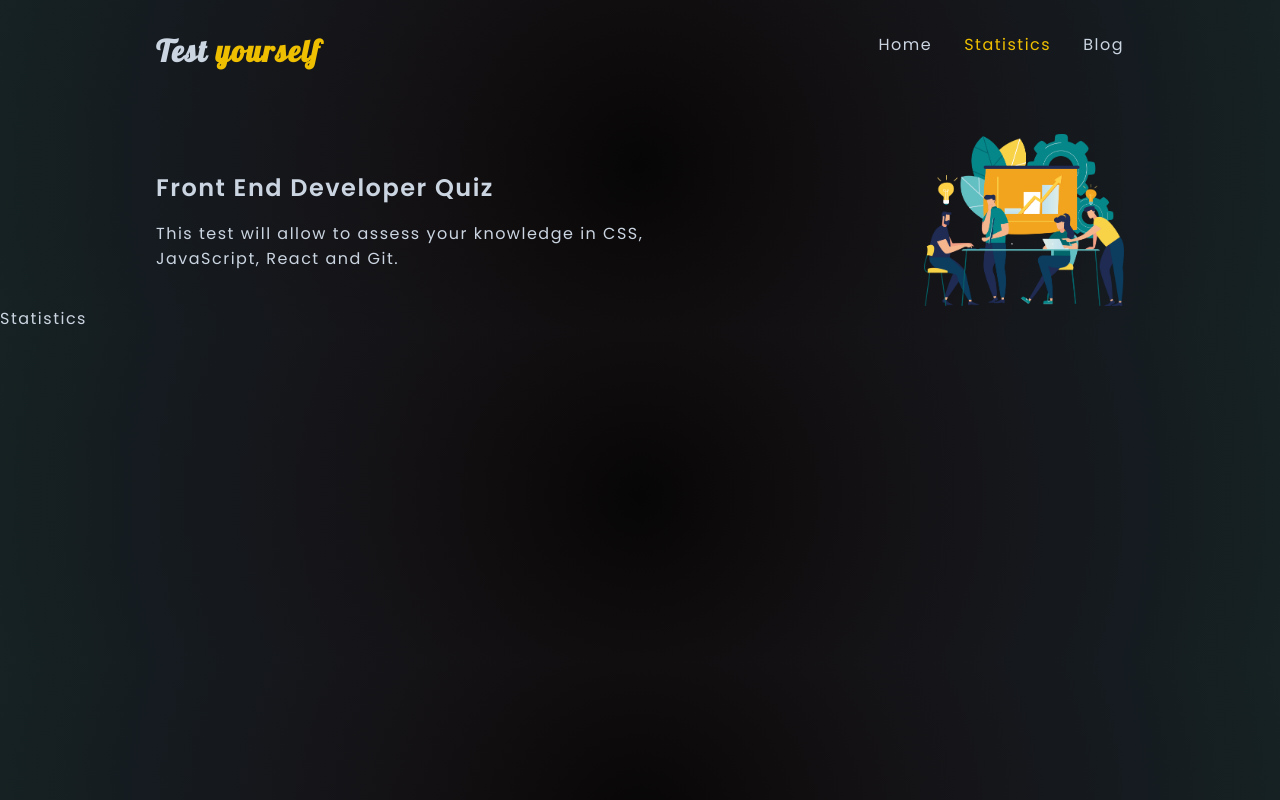
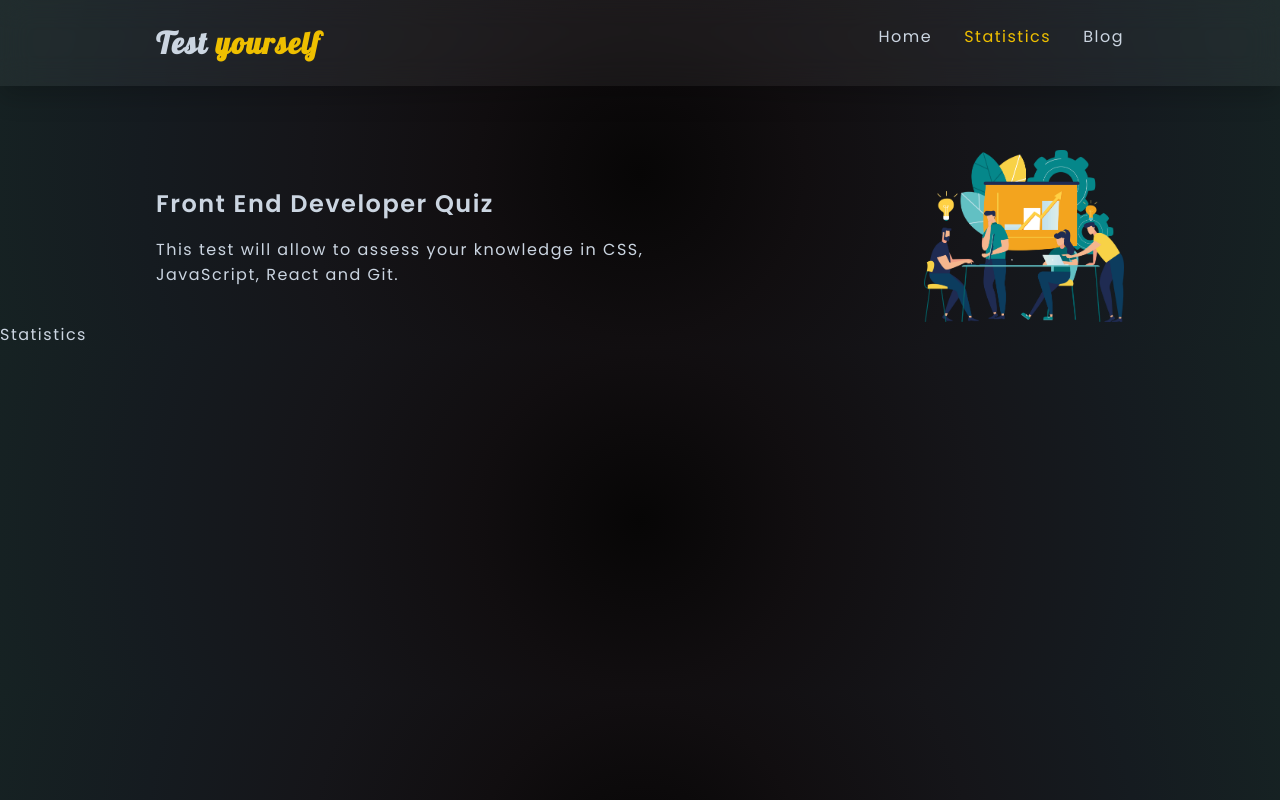
Before and after one commit to sifact/test-yourself, a React (Create React App) app: page /statistics in a window 1280 px wide. Built offline with nearby package versions, Linux system fonts and the light colour scheme.

Commit message:
Option added

```diff
--- a/package.json
+++ b/package.json
@@ -10,6 +10,7 @@
     "react-dom": "^18.2.0",
     "react-router-dom": "^6.4.2",
     "react-scripts": "5.0.1",
+    "react-toastify": "^9.0.8",
     "web-vitals": "^2.1.4"
   },
   "scripts": {
--- a/src/App.css
+++ b/src/App.css
@@ -29,6 +29,7 @@ body {
         #151b20,
         #162223
     );
+    /* background: #232323; */
 }
 
 html {
--- a/src/components/Header/Header.jsx
+++ b/src/components/Header/Header.jsx
@@ -5,10 +5,10 @@ import "./Header.css";
 
 const Header = () => {
     return (
-        <div className="container">
+        <div>
             <Navbar />
 
-            <div className="header__content">
+            <div className="header__content container">
                 <div className="header__text">
                     <h2>Front End Developer Quiz </h2>
                     <p>
--- a/src/components/Navbar/Navbar.css
+++ b/src/components/Navbar/Navbar.css
@@ -1,9 +1,19 @@
+.nav__wrapper {
+    padding-top: 1.5rem;
+    padding-bottom: 1.5rem;
+    background: rgba(255, 255, 255, 0.05);
+    box-shadow: 0 10px 25px rgba(0, 0, 0, 0.2);
+    backdrop-filter: blur(15px);
+    margin-bottom: 4rem;
+}
+
 nav {
     display: flex;
     justify-content: space-between;
     /* column-gap: 2rem; */
-    padding-top: 2rem;
-    margin-bottom: 4rem;
+    /* padding-top: 2rem; */
+    /* margin-bottom: 4rem; */
+    width: 100%;
 }
 
 .nav__title {
--- a/src/components/Navbar/Navbar.jsx
+++ b/src/components/Navbar/Navbar.jsx
@@ -4,8 +4,8 @@ import "./Navbar.css";
 
 const Navbar = () => {
     return (
-        <div>
-            <nav>
+        <div className="nav__wrapper">
+            <nav className="container">
                 <h1 className="nav__title">
                     Test <span className="primary">yourself</span>
                 </h1>
--- a/src/components/Option/Option.css
+++ b/src/components/Option/Option.css
@@ -4,3 +4,8 @@
     border-radius: 8px;
     margin-bottom: 1rem;
 }
+
+.question__radio {
+    display: flex;
+    column-gap: 1rem;
+}
--- a/src/components/Option/Option.jsx
+++ b/src/components/Option/Option.jsx
@@ -1,10 +1,28 @@
 import React from "react";
 import "./Option.css";
-const Option = ({ opt }) => {
-    console.log(opt);
+const Option = ({ opt, checkValue }) => {
+    // console.log(opt);
+    // console.log(checkValue);
     return (
         <div className={opt ? "option" : ""}>
-            <p>{opt}</p>
+            <div className="question__radio">
+                {" "}
+                {opt ? (
+                    <input
+                        type="radio"
+                        name="site_name"
+                        // checked={opt}
+                        value={opt}
+                        //     checked={this.state.site === result.SITE_NAME}
+                        // onClick={() => {
+                        //     updateTime(time);
+                        // }}
+                        onChange={(e) => checkValue(e)}
+                    />
+                ) : undefined}
+                {"  "}
+                <span>{opt}</span>
+            </div>
         </div>
     );
 };
--- a/src/components/Question/Question.css
+++ b/src/components/Question/Question.css
@@ -1,12 +1,14 @@
 .question {
     display: flex;
 
-    border: 1px solid var(--footer);
+    /* border: 1px solid var(--footer); */
     padding: 2rem;
     justify-content: space-around;
     column-gap: 3rem;
     margin-bottom: 2rem;
     border-radius: 10px;
+    background: rgba(255, 255, 255, 0.05);
+    box-shadow: 0 10px 25px rgba(0, 0, 0, 0.01);
 }
 
 .prompt {
--- a/src/components/Question/Question.jsx
+++ b/src/components/Question/Question.jsx
@@ -4,14 +4,21 @@ import "./Question.css";
 
 const Question = ({ prompt }) => {
     const { options, correctAnswer, question } = prompt;
-
+    const checkValue = (e) => {
+        // console.log(e.target.defaultValue);
+        if (e.target.defaultValue === correctAnswer) {
+            console.log("correct");
+        } else {
+            console.log("wrong");
+        }
+    };
     return (
         <div className="question container">
             <div className="prompt">{question}</div>
             <div className="options">
                 <Option />
                 {options.map((opt, idx) => (
-                    <Option key={idx} opt={opt} />
+                    <Option key={idx} opt={opt} checkValue={checkValue} />
                 ))}
             </div>
         </div>
--- a/src/components/Topic/Topic.css
+++ b/src/components/Topic/Topic.css
@@ -1,10 +1,22 @@
 .card {
-    border: 1px solid var(--footer);
-    border-radius: 10px;
+    position: relative;
+    /* border: 1px solid var(--footer); */
+    border-radius: 8px;
     padding: 0.5rem;
     text-align: center;
     transition: all 0.3s ease-in-out;
     padding-bottom: 2rem;
+    /* background: rgba(255, 255, 255, 0.05); */
+    background-image: radial-gradient(
+        circle,
+        #070606,
+        #110e10,
+        #151519,
+        #151b20,
+        #162223
+    );
+    box-shadow: 0 10px 25px rgba(0, 0, 0, 0.2);
+    backdrop-filter: blur(15px);
 }
 
 .card__logo {
```
Also changed, not shown: 1 other file (tests, documents, lock files or other folders).
